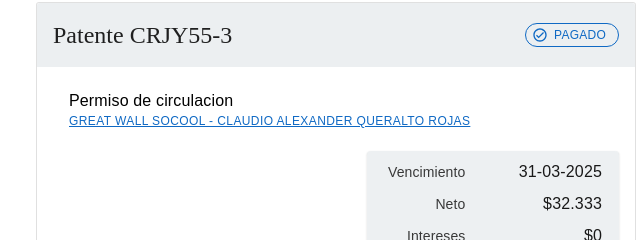
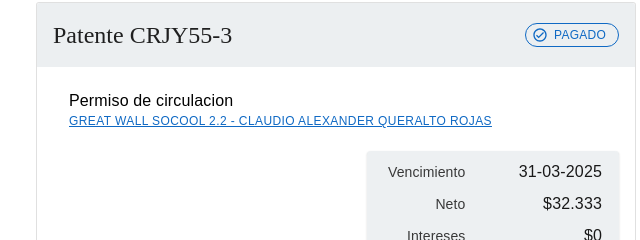
Before and after one commit to munihuara/PermisoCirculacion.PermisoCirculacion.validar.huara.cl.validar.CRJY55-3.cl, a plain HTML site: page index.html in a window 1280 px wide. Shown: the part 321-561 px from the top of the page, 304-944 px from the left. Drawn offline with Linux system fonts and the light colour scheme; a web font is replaced by a local one.

Commit message:
Update index.html

```diff
--- a/index.html
+++ b/index.html
@@ -348,7 +348,7 @@ footer a:hover{color:hsla(0,0%,100%,.8)!important;text-decoration-color:hsla(0,0
           PAGADO
         </span></span> <!----> <!----></div> <!----> <div class="v-card__text"><div class="v-data-table mb-4 mt-4 labels theme--light"><div class="v-data-table__wrapper"><table><tbody><tr><td class="py-1"><div class="text-subtitle-1">
       Permiso de circulacion
-    </div> <div class="text--secondary text-caption mt-n1"><a href="https://munihuara.github.io/validador.cl/" title="Ir al portal del Gobierno de Chile">GREAT WALL SOCOOL - CLAUDIO ALEXANDER  QUERALTO ROJAS</a>
+    </div> <div class="text--secondary text-caption mt-n1"><a href="https://munihuara.github.io/validador.cl/" title="Ir al portal del Gobierno de Chile">GREAT WALL SOCOOL 2.2 - CLAUDIO ALEXANDER  QUERALTO ROJAS</a>
  <div class="v-dialog__container"><!----></div></div></td> <td class="text-right" style="max-width: 200px;"><div class="text-subtitle-1">
 
     </div> <!----> <!----></td></tr></tbody></table></div></div> <div class="row"><div class="d-flex justify-end col"><div class="v-card v-sheet v-sheet--outlined theme--light elevation-1 fondo3" style="opacity: 0.9;"><div class="v-data-table subtotales py-1 v-data-table--dense theme--light" style="background-color: transparent;"><div class="v-data-table__wrapper"><table><tbody><tr><td class="text-right" style="opacity: 0.85;">Vencimiento</td> <td class="text-right text-subtitle-1">
@@ -376,4 +376,5 @@ footer a:hover{color:hsla(0,0%,100%,.8)!important;text-decoration-color:hsla(0,0
 
 
 
+
 </body></html>
```
